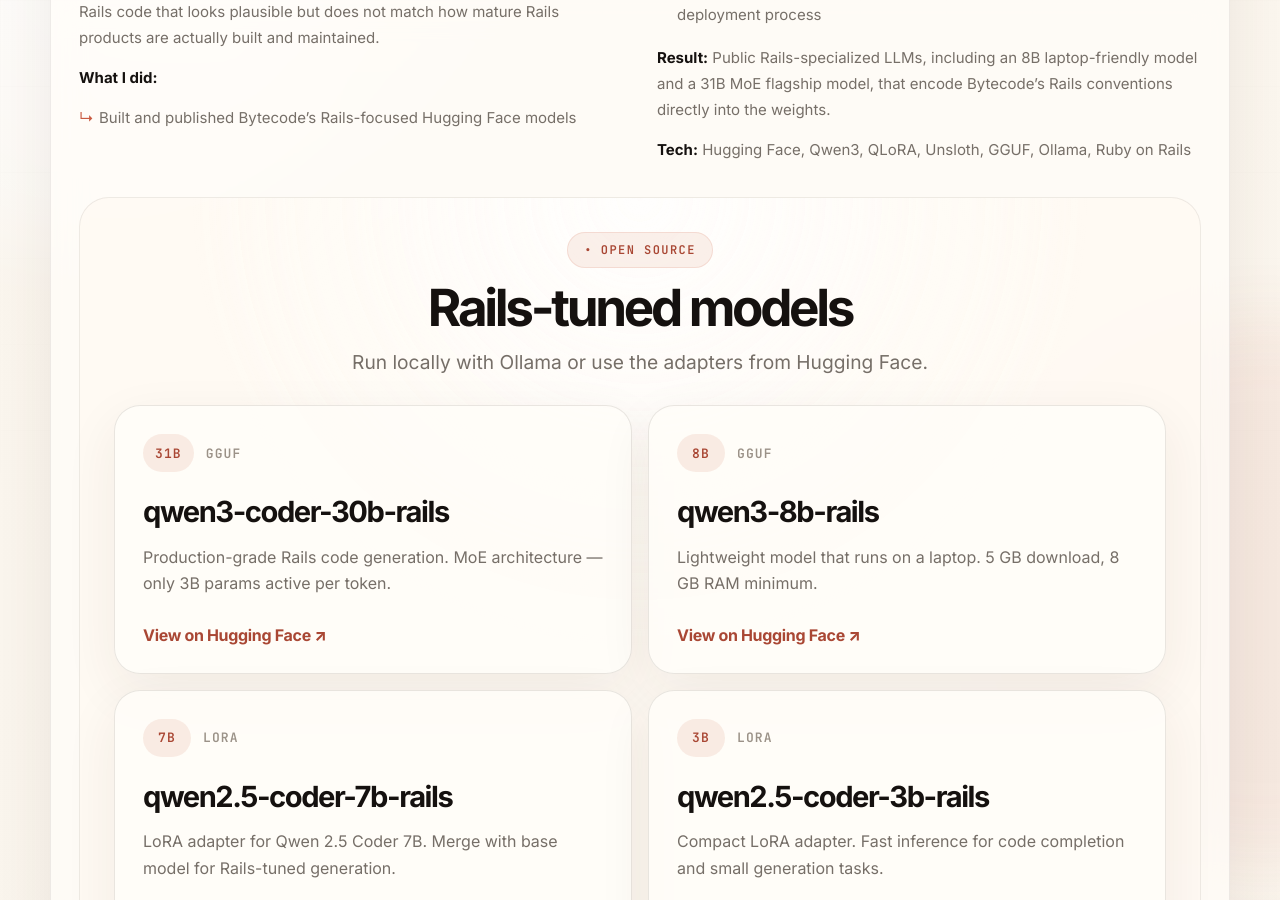
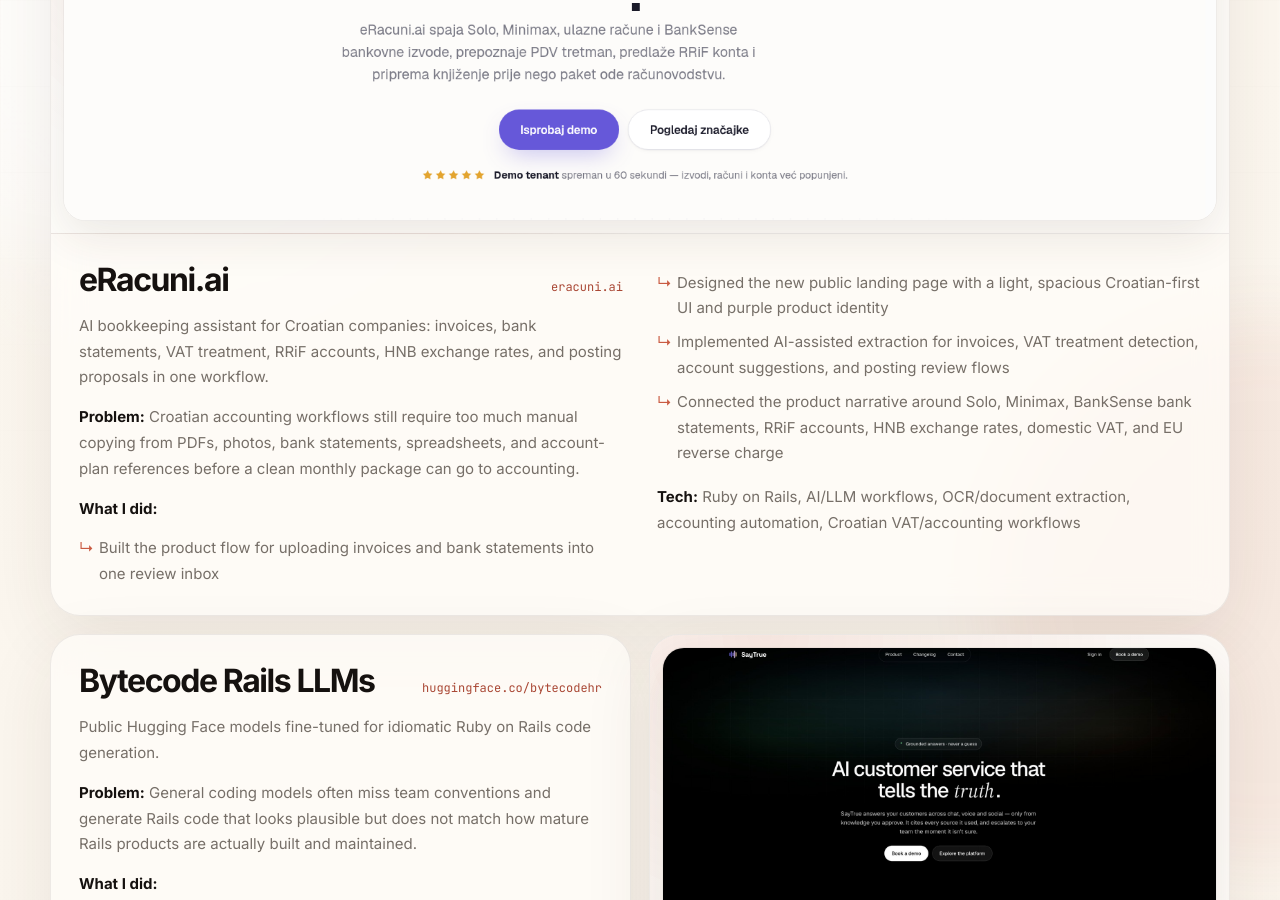
Before and after one commit to vmarcetic/vmarcetic.github.io, a Jekyll site: the page built from index.md, in a window 1280 px wide and 900 px high, scrolled down 2327 px. Built offline with Jekyll 4.4.1, drawn with Linux system fonts in a browser that asks for light colours.

Commit message:
Add eRacuni.ai to portfolio

```diff
--- a/Gemfile
+++ b/Gemfile
@@ -9,3 +9,9 @@
 gem "wdm", "~> 0.1.0" if Gem.win_platform?
 
 gem "webrick", "~> 1.8"
+
+# Jekyll 3.x expects csv to be loadable; Ruby 3.4+ no longer ships it as a default gem.
+gem "csv", "~> 3.3"
+
+# Liquid/Jekyll expects BigDecimal to be loadable; Ruby 3.4+ no longer ships it as a default gem.
+gem "bigdecimal", "~> 3.1"
--- a/_data/projects.yml
+++ b/_data/projects.yml
@@ -1,3 +1,20 @@
+- name: eRacuni.ai
+  link: eracuni.ai
+  image: eracuni-ai.png
+  image_border: true
+  description: |
+    AI bookkeeping assistant for Croatian companies: invoices, bank statements, VAT treatment, RRiF accounts, HNB exchange rates, and posting proposals in one workflow.
+
+    **Problem:** Croatian accounting workflows still require too much manual copying from PDFs, photos, bank statements, spreadsheets, and account-plan references before a clean monthly package can go to accounting.
+
+    **What I did:**
+    - Built the product flow for uploading invoices and bank statements into one review inbox
+    - Designed the new public landing page with a light, spacious Croatian-first UI and purple product identity
+    - Implemented AI-assisted extraction for invoices, VAT treatment detection, account suggestions, and posting review flows
+    - Connected the product narrative around Solo, Minimax, BankSense bank statements, RRiF accounts, HNB exchange rates, domestic VAT, and EU reverse charge
+
+    **Tech:** Ruby on Rails, AI/LLM workflows, OCR/document extraction, accounting automation, Croatian VAT/accounting workflows
+
 - name: Bytecode Rails LLMs
   link: huggingface.co/bytecodehr
   description: |
--- a/_includes/left.html
+++ b/_includes/left.html
@@ -25,7 +25,7 @@
         <p class="quote">{{ include.item.quote }}</p>
         {%- endif -%}
         {%- if include.item.image && include.item.link -%}
-        {% assign protocol = include.href | strip | slice: 0, 4 %}
+        {% assign protocol = include.item.link | strip | slice: 0, 4 %}
         <a href="{% if protocol != 'http' %}//{% endif %}{{ include.item.link }}" target="_blank">
             <img src="assets/{{include.item.image}}" style="{% if include.item.image_border %}border: black 1px solid;{% endif %}">
         </a>
```
Also changed, not shown: assets/eracuni-ai.png (added).
